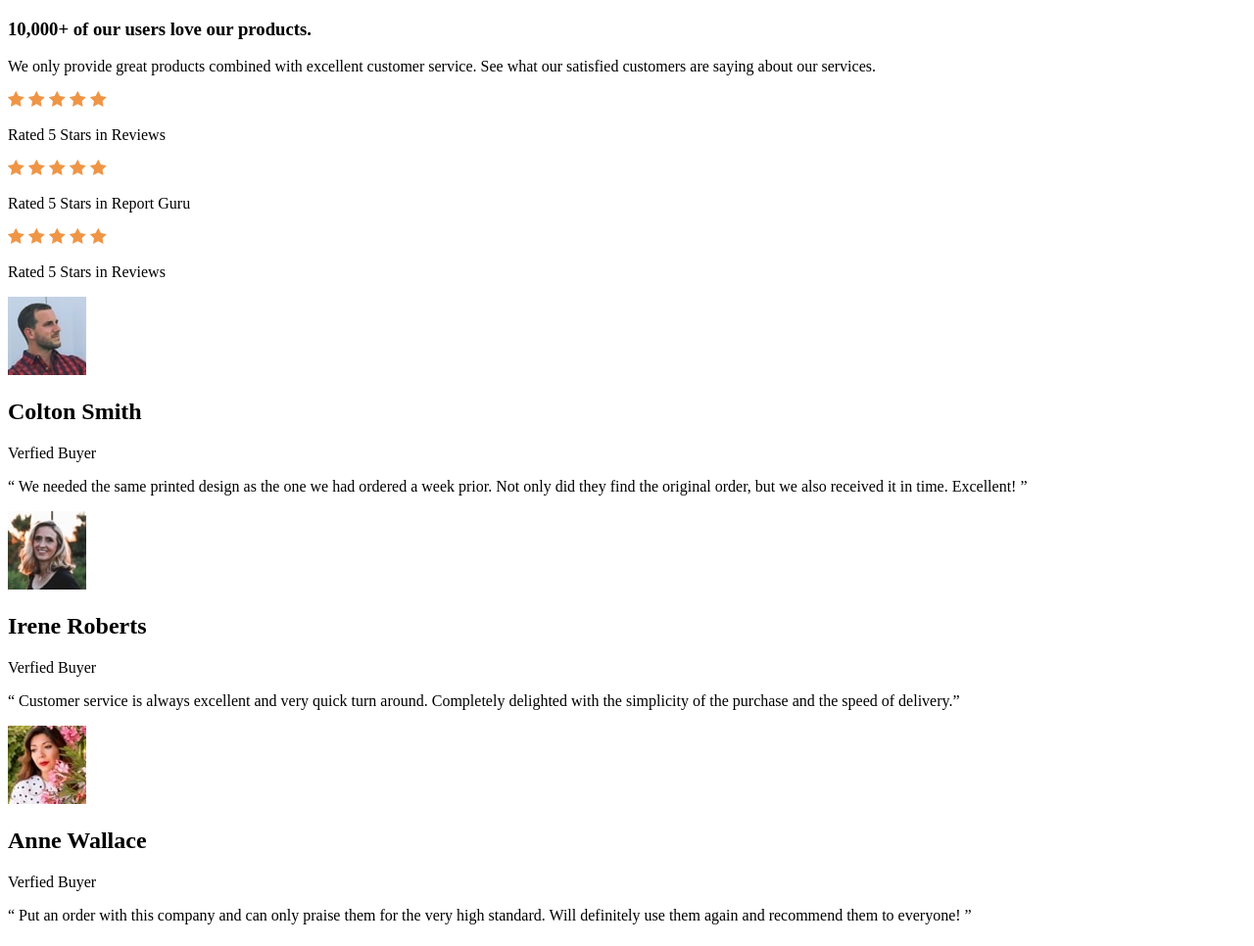
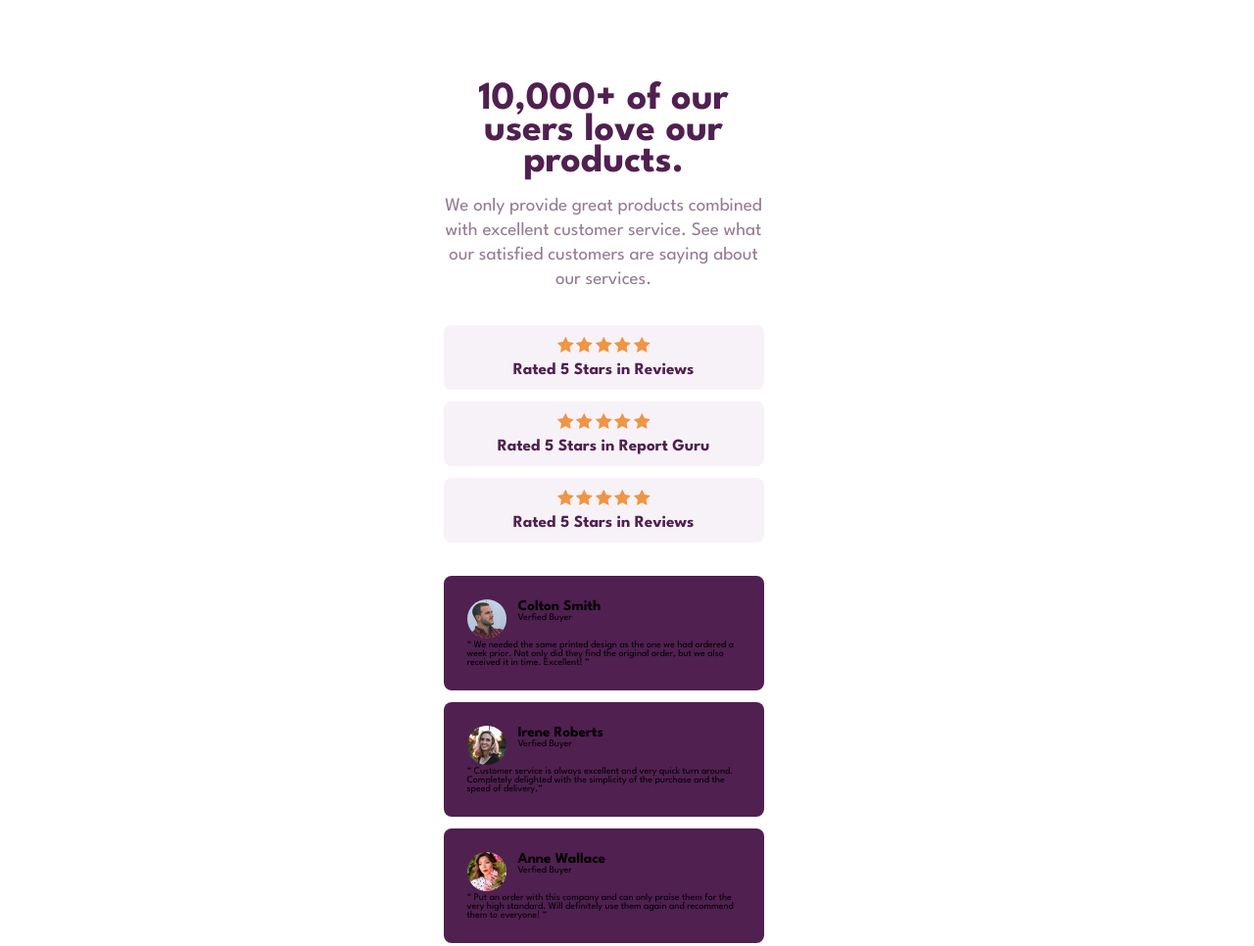
Before and after one commit to jazzielp/social-proof-section-css, a plain HTML site: page index.html in a window 1280 px wide. Shown: the whole page at 98% size. Drawn offline with Linux system fonts and the light colour scheme.

Commit message:
Style section one

```diff
--- a/index.html
+++ b/index.html
@@ -11,6 +11,7 @@
       href="https://fonts.googleapis.com/css2?family=League+Spartan:wght@400;500;700&display=swap"
       rel="stylesheet"
     />
+    <link rel="stylesheet" href="style.css">
   </head>
   <body>
     <main class="main">
--- a/style.css
+++ b/style.css
@@ -13,6 +13,85 @@
 }
 
 html {
-    font-size: 62.5rem;
+    font-size: 62.5%;
     font-family: 'League Spartan', sans-serif;
 }
+
+.main {
+    min-width: 360px;
+    max-width: 375px;
+    margin: 0 auto;
+    padding: 54px 0;
+}
+
+.content-container__info,
+.content-container__raited,
+.cards-container {
+    width: 327px;
+    margin: 16px 0;
+}
+
+.content-container__title {
+    font-size: 4rem;
+    line-height: 3.2rem;
+    padding: 16px;
+    text-align: center;
+    color: var(--Very-Dark-Magenta);
+    margin-top: 12px;
+}
+
+.content-container__description {
+    font-size: 1.9rem;
+    line-height: 2.5rem;
+    color: var(--Dark-Grayish-Magenta);
+    text-align: center;
+}
+
+.content-container__raited {
+    display: flex;
+    flex-direction: column;
+    gap: 12px;
+    margin: 34px 0;
+}
+
+.raited__card {
+    display: flex;
+    flex-direction: column;
+    justify-content: center;
+    align-items: center;
+    gap: 8px;
+    width: 100%;
+    padding: 12px;
+    background-color: var(--Light-Grayish-Magenta);
+    border-radius: 8px;
+}
+
+.raited__description {
+    font-size: 1.7rem;
+    font-weight: bold;
+    color: var(--Very-Dark-Magenta) ;
+}
+
+.cards-container {
+    display: flex;
+    flex-direction: column;
+    gap: 12px;
+}
+
+.cards-container__card {
+    width: 100%;
+    padding: 24px;
+    background-color: var(--Very-Dark-Magenta);
+    border-radius: 8px;
+}
+
+.card__header {
+    display: flex;
+}
+
+.img-container__porfile {
+    width: 40px;
+    height: 40px;
+    border-radius: 50%;
+    margin-right: 12px;
+}
```
